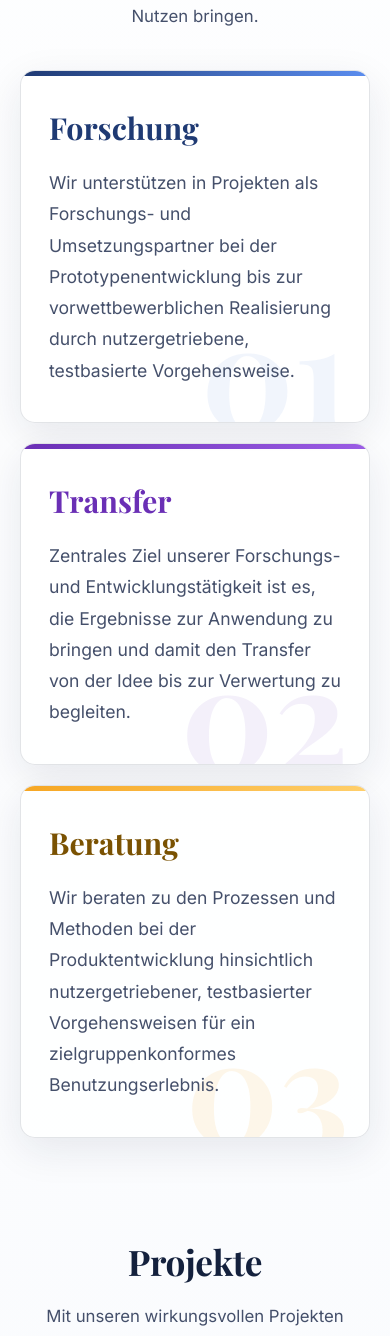
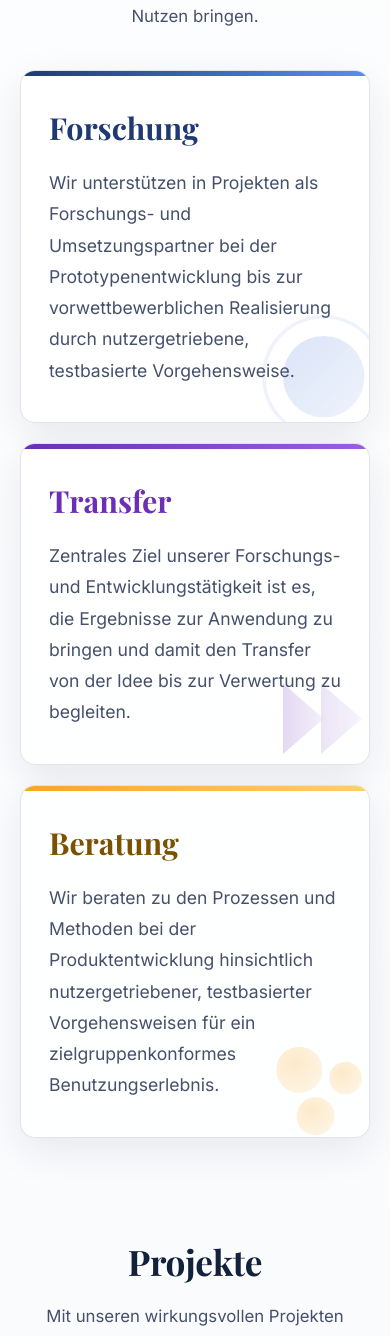
Before and after one commit to NewWorkDesignLab/website, a Next.js app: page / in a window 390 px wide. Shown: the part 1033-2369 px from the top of the page. Built offline with nearby package versions, Linux system fonts and the light colour scheme; a web font is replaced by a local one.

Commit message:
feat: removed 01,02,03 to volumatric shapes in pillars

```diff
--- a/src/app/page.tsx
+++ b/src/app/page.tsx
@@ -1,5 +1,6 @@
 "use client";
 
+import type { ReactNode } from "react";
 import Image from "next/image";
 import Link from "next/link";
 import texts from "../content/texts.json";
@@ -13,6 +14,63 @@ import { getProject } from "../content/projects";
 import type { Project } from "../content/types";
 
 const FEATURED_SLUGS = ["holospace-xr", "lern-mit-ki", "zeiss-factory"];
+
+/**
+ * Soft decorative background shape per pillar (replaces the old 01/02/03
+ * watermark). Filled with a gentle currentColor gradient so each shape has a
+ * bit of "volume" like the contact panel's blobs; the pillar colour and the
+ * overall subtlety (opacity) are set in the stylesheet.
+ */
+const PILLAR_SHAPES: Record<"blue" | "purple" | "orange", ReactNode> = {
+  // Forschung — soft sphere with an orbiting ring (inquiry, focus, depth)
+  blue: (
+    <svg viewBox="0 0 100 100">
+      <defs>
+        <linearGradient id="pshape-blue" x1="0" y1="0" x2="1" y2="1">
+          <stop offset="0%" stopColor="currentColor" stopOpacity="1" />
+          <stop offset="100%" stopColor="currentColor" stopOpacity="0.45" />
+        </linearGradient>
+      </defs>
+      <circle cx="52" cy="52" r="30" fill="url(#pshape-blue)" />
+      <circle
+        cx="52"
+        cy="52"
+        r="44"
+        fill="none"
+        stroke="currentColor"
+        strokeWidth="2.5"
+        strokeOpacity="0.5"
+      />
+    </svg>
+  ),
+  // Transfer — forward-pointing solid triangles (movement, hand-off)
+  purple: (
+    <svg viewBox="0 0 100 100">
+      <defs>
+        <linearGradient id="pshape-purple" x1="0" y1="0" x2="1" y2="0">
+          <stop offset="0%" stopColor="currentColor" stopOpacity="1" />
+          <stop offset="100%" stopColor="currentColor" stopOpacity="0.4" />
+        </linearGradient>
+      </defs>
+      <path d="M22 26 L52 52 L22 78 Z" fill="url(#pshape-purple)" />
+      <path d="M50 26 L80 52 L50 78 Z" fill="url(#pshape-purple)" fillOpacity="0.7" />
+    </svg>
+  ),
+  // Beratung — cluster of soft spheres (people, dialogue, network)
+  orange: (
+    <svg viewBox="0 0 100 100">
+      <defs>
+        <radialGradient id="pshape-orange" cx="0.4" cy="0.35" r="0.7">
+          <stop offset="0%" stopColor="currentColor" stopOpacity="1" />
+          <stop offset="100%" stopColor="currentColor" stopOpacity="0.5" />
+        </radialGradient>
+      </defs>
+      <circle cx="34" cy="36" r="17" fill="url(#pshape-orange)" />
+      <circle cx="68" cy="42" r="12" fill="url(#pshape-orange)" />
+      <circle cx="46" cy="70" r="14" fill="url(#pshape-orange)" />
+    </svg>
+  ),
+};
 
 export default function Home() {
   const { lang } = useLang();
@@ -77,7 +135,9 @@ export default function Home() {
             const p = t.pillars[i];
             return (
               <article key={p.title} className={`pillar-card pillar-card--${color}`}>
-                <span className="pillar-num" aria-hidden="true">{p.num}</span>
+                <span className="pillar-shape" aria-hidden="true">
+                  {PILLAR_SHAPES[color]}
+                </span>
                 <h3 className="pillar-title">{p.title}</h3>
                 <p className="pillar-body">{p.body}</p>
               </article>
--- a/src/styles/globals.css
+++ b/src/styles/globals.css
@@ -1182,26 +1182,35 @@ button {
   background: linear-gradient(90deg, var(--orange), #ffcf6b);
 }
 
-.pillar-num {
+/* Soft gradient shape anchored in the bottom-right corner, clipped by the
+   card's overflow:hidden so it reads as a quiet, voluminous watermark behind
+   the text. The pillar colour comes from `color`; `opacity` keeps it subtle. */
+.pillar-shape {
   position: absolute;
   bottom: -2rem;
-  right: 1.25rem;
-  font-family: var(--font-display);
-  font-size: 12rem;
-  font-weight: 700;
-  line-height: 1;
+  right: -2rem;
+  width: 11.5rem;
+  height: 11.5rem;
+  opacity: 0.18;
   pointer-events: none;
   user-select: none;
 }
 
-.pillar-card--blue .pillar-num {
-  color: rgba(58, 111, 216, 0.07);
-}
-.pillar-card--purple .pillar-num {
-  color: rgba(106, 47, 181, 0.07);
-}
-.pillar-card--orange .pillar-num {
-  color: rgba(246, 166, 35, 0.1);
+.pillar-shape svg {
+  width: 100%;
+  height: 100%;
+  display: block;
+}
+
+.pillar-card--blue .pillar-shape {
+  color: var(--blue);
+}
+.pillar-card--purple .pillar-shape {
+  color: var(--purple);
+}
+.pillar-card--orange .pillar-shape {
+  color: var(--orange);
+  opacity: 0.24;
 }
 
 .pillar-title {
@@ -1868,9 +1877,11 @@ button {
   .pillar-title {
     font-size: 1.9rem;
   }
-  .pillar-num {
-    font-size: 9rem;
+  .pillar-shape {
+    width: 8.5rem;
+    height: 8.5rem;
     bottom: -1.25rem;
+    right: -1.25rem;
   }
 
   /* Featured projects */
```
Also changed, not shown: 1 other file (tests, documents, lock files or other folders).
